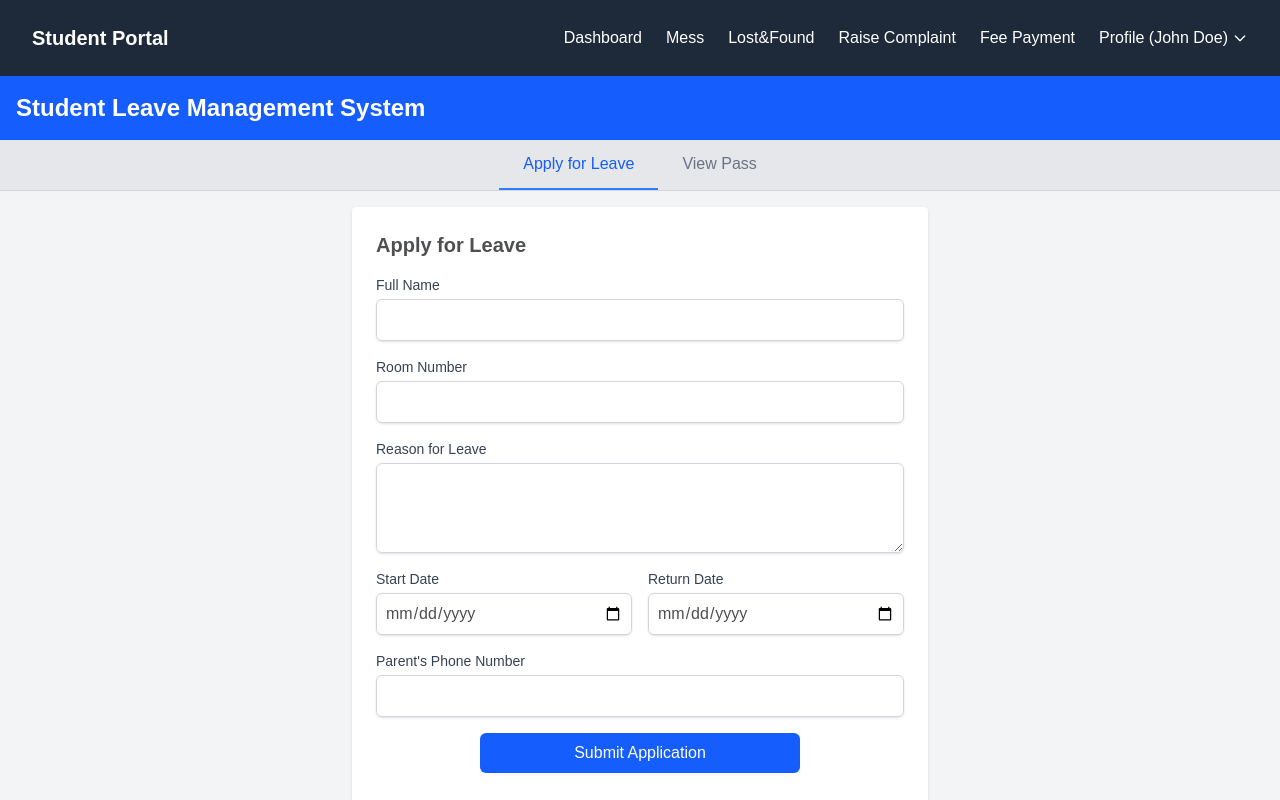
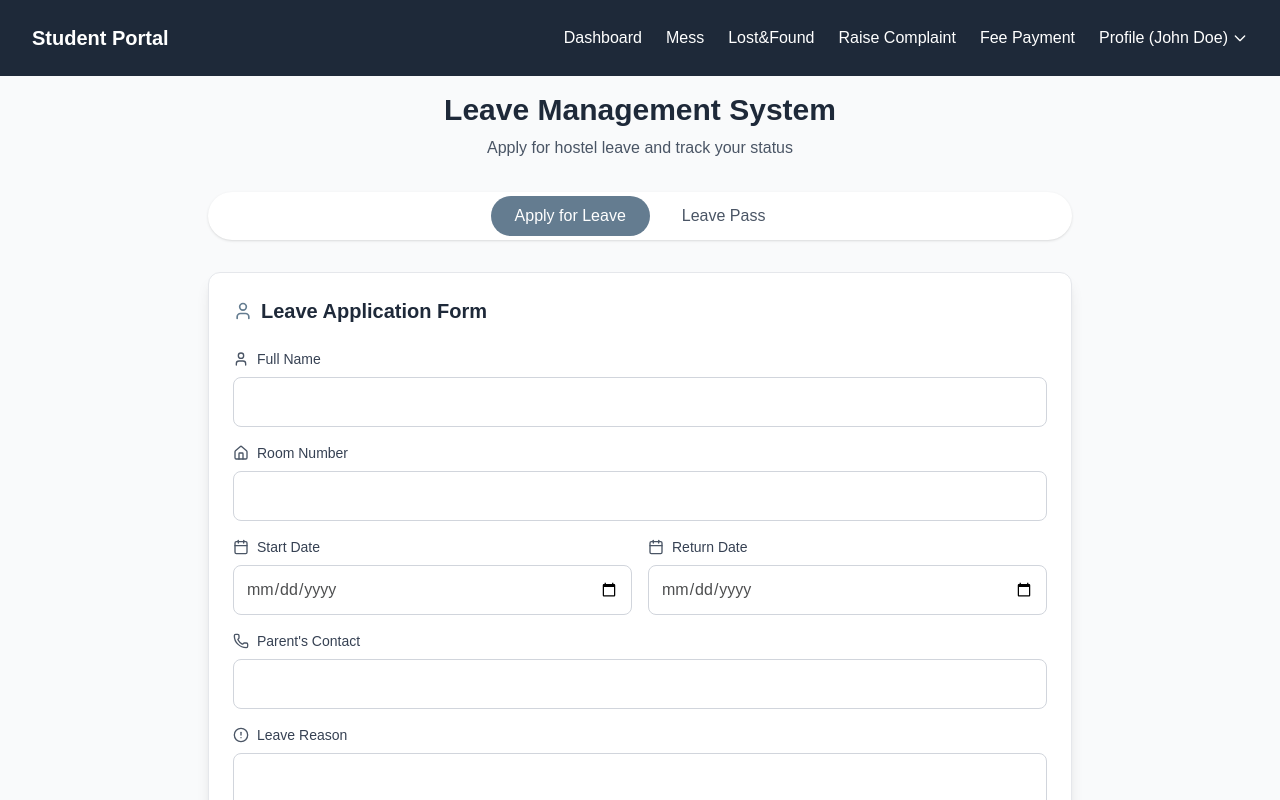
Before and after one commit to GKA-exe/webathon-3.0, a Next.js app in the folder frontend/: page /student/leave in a window 1280 px wide. Shown: the top 800 px of the page. Built offline with nearby package versions, Linux system fonts and the light colour scheme.

Commit message:
changed some designs

```diff
--- a/frontend/src/app/student/leave/page.jsx
+++ b/frontend/src/app/student/leave/page.jsx
@@ -1,11 +1,9 @@
 "use client";
 import React, { useState } from 'react';
+import { Home, Calendar, User, Phone, AlertCircle, CheckCircle } from 'lucide-react';
 
 const LeaveApplicationSystem = () => {
-  // State for managing active panel
   const [activePanel, setActivePanel] = useState('form');
-
-  // State for form data
   const [formData, setFormData] = useState({
     name: '',
     roomNo: '',
@@ -15,229 +13,222 @@ const LeaveApplicationSystem = () => {
     parentPhoneNumber: ''
   });
 
-  // State for leave status
-  const [leaveStatus, setLeaveStatus] = useState({
-    isSubmitted: false,
-    isApproved: false,
-  });
-
-  // Handle form input changes
   const handleInputChange = (e) => {
     const { name, value } = e.target;
-    setFormData({
-      ...formData,
-      [name]: value
-    });
+    setFormData({ ...formData, [name]: value });
   };
 
-  // Handle form submission
   const handleSubmit = (e) => {
     e.preventDefault();
-    // In a real app, you would send this data to a server
-    // For demo purposes, we'll just mark it as submitted
-    setLeaveStatus({
-      ...leaveStatus,
-      isSubmitted: true,
-      isApproved: true // Auto-approve for demo purposes
-    });
-    alert('Leave application submitted successfully!');
-    // Automatically switch to the pass panel to show the result
     setActivePanel('pass');
   };
 
   return (
-    <div className="flex flex-col min-h-screen bg-gray-100">
-      <header className="bg-blue-600 text-white p-4">
-        <h1 className="text-2xl font-bold">Student Leave Management System</h1>
+    <div className="min-h-screen w-full bg-gray-50 ">
+      <div className="max-w-4xl mx-auto p-4 ">
+        {/* Header */}
+        <header className="mb-8 text-center">
+          <h1 className="text-3xl font-bold text-gray-800 mb-2">
+            Leave Management System
+          </h1>
+          <p className="text-gray-600">
+            Apply for hostel leave and track your status
+          </p>
         </header>
 
-      {/* Navigation Tabs - Now tabs instead of buttons */}
-      <div className="bg-gray-200 border-b border-gray-300">
-  <div className="flex justify-center max-w-3xl mx-auto">
-    <div
-      className={`px-6 py-3 cursor-pointer ${activePanel === 'form' ? 'border-b-2 border-blue-500 text-blue-600 font-medium' : 'text-gray-500'}`}
+        {/* Navigation */}
+        <div className="bg-white rounded-full p-1 mb-8 shadow-sm">
+          <div className="flex justify-center gap-2">
+            <button
               onClick={() => setActivePanel('form')}
+              className={`px-6 py-2 rounded-full transition-colors ${
+                activePanel === 'form'
+                  ? 'bg-primary text-white'
+                  : 'text-gray-600 hover:bg-gray-100'
+              }`}
             >
               Apply for Leave
-    </div>
-    <div
-      className={`px-6 py-3 cursor-pointer ${activePanel === 'pass' ? 'border-b-2 border-blue-500 text-blue-600 font-medium' : 'text-gray-500'}`}
+            </button>
+            <button
               onClick={() => setActivePanel('pass')}
+              className={`px-6 py-2 rounded-full transition-colors ${
+                activePanel === 'pass'
+                  ? 'bg-primary text-white'
+                  : 'text-gray-600 hover:bg-gray-100'
+              }`}
             >
-      View Pass
-    </div>
+              Leave Pass
+            </button>
           </div>
         </div>
 
+        {/* Form Panel */}
+        {activePanel === 'form' && (
+          <div className="bg-white rounded-xl p-6 shadow-lg border border-gray-200">
+            <h2 className="text-xl font-semibold mb-6 flex items-center gap-2 text-gray-800">
+              <User size={20} className="text-primary" />
+              Leave Application Form
+            </h2>
 
-      {/* Main Content Area - Centered with reduced width */}
-      <div className="p-4 flex-1 flex justify-center">
-        {/* Leave Application Form Panel */}
-        {activePanel === 'form' && (
-          <div className="w-full max-w-xl mx-auto bg-white p-6 rounded shadow">
-            <h2 className="text-xl font-bold mb-4">Apply for Leave</h2>
-            <form onSubmit={handleSubmit} className="space-y-4">
-              <div>
-                <label className="block text-sm font-medium text-gray-700">Full Name</label>
+            <form onSubmit={handleSubmit} className="space-y-6">
+              <div className="space-y-4">
+                {/* Name Field */}
+                <div className="space-y-2">
+                  <label className="text-sm font-medium text-gray-700 flex items-center gap-2">
+                    <User size={16} className="text-gray-600" /> Full Name
+                  </label>
                   <input
                     type="text"
                     name="name"
                     value={formData.name}
                     onChange={handleInputChange}
-                  className="mt-1 block w-full border border-gray-300 rounded-md shadow-sm p-2"
+                    className="w-full p-3 rounded-lg border border-gray-300 focus:ring-2 focus:ring-blue-500 focus:border-blue-500 bg-white"
                     required
                   />
                 </div>
 
-              <div>
-                <label className="block text-sm font-medium text-gray-700">Room Number</label>
+                {/* Room Number */}
+                <div className="space-y-2">
+                  <label className="text-sm font-medium text-gray-700 flex items-center gap-2">
+                    <Home size={16} className="text-gray-600" /> Room Number
+                  </label>
                   <input
                     type="text"
                     name="roomNo"
                     value={formData.roomNo}
                     onChange={handleInputChange}
-                  className="mt-1 block w-full border border-gray-300 rounded-md shadow-sm p-2"
+                    className="w-full p-3 rounded-lg border border-gray-300 focus:ring-2 focus:ring-blue-500 focus:border-blue-500 bg-white"
                     required
                   />
                 </div>
 
-              <div>
-                <label className="block text-sm font-medium text-gray-700">Reason for Leave</label>
+                {/* Leave Dates */}
+                <div className="grid grid-cols-1 md:grid-cols-2 gap-4">
+                  <div className="space-y-2">
+                    <label className="text-sm font-medium text-gray-700 flex items-center gap-2">
+                      <Calendar size={16} className="text-gray-600" /> Start Date
+                    </label>
+                    <input
+                      type="date"
+                      name="startDate"
+                      value={formData.startDate}
+                      onChange={handleInputChange}
+                      className="w-full p-3 rounded-lg border border-gray-300 focus:ring-2 focus:ring-blue-500 focus:border-blue-500 bg-white"
+                      required
+                    />
+                  </div>
+                  <div className="space-y-2">
+                    <label className="text-sm font-medium text-gray-700 flex items-center gap-2">
+                      <Calendar size={16} className="text-gray-600" /> Return Date
+                    </label>
+                    <input
+                      type="date"
+                      name="returnDate"
+                      value={formData.returnDate}
+                      onChange={handleInputChange}
+                      className="w-full p-3 rounded-lg border border-gray-300 focus:ring-2 focus:ring-blue-500 focus:border-blue-500 bg-white"
+                      required
+                    />
+                  </div>
+                </div>
+
+                {/* Parent Contact */}
+                <div className="space-y-2">
+                  <label className="text-sm font-medium text-gray-700 flex items-center gap-2">
+                    <Phone size={16} className="text-gray-600" /> Parent's Contact
+                  </label>
+                  <input
+                    type="tel"
+                    name="parentPhoneNumber"
+                    value={formData.parentPhoneNumber}
+                    onChange={handleInputChange}
+                    className="w-full p-3 rounded-lg border border-gray-300 focus:ring-2 focus:ring-blue-500 focus:border-blue-500 bg-white"
+                    required
+                  />
+                </div>
+
+                {/* Reason */}
+                <div className="space-y-2">
+                  <label className="text-sm font-medium text-gray-700 flex items-center gap-2">
+                    <AlertCircle size={16} className="text-gray-600" /> Leave Reason
+                  </label>
                   <textarea
                     name="reason"
                     value={formData.reason}
                     onChange={handleInputChange}
                     rows="3"
-                  className="mt-1 block w-full border border-gray-300 rounded-md shadow-sm p-2"
+                    className="w-full p-3 rounded-lg border border-gray-300 focus:ring-2 focus:ring-blue-500 focus:border-blue-500 bg-white"
                     required
                   ></textarea>
                 </div>
-
-              <div className="grid grid-cols-1 md:grid-cols-2 gap-4">
-                <div>
-                  <label className="block text-sm font-medium text-gray-700">Start Date</label>
-                  <input
-                    type="date"
-                    name="startDate"
-                    value={formData.startDate}
-                    onChange={handleInputChange}
-                    className="mt-1 block w-full border border-gray-300 rounded-md shadow-sm p-2"
-                    required
-                  />
               </div>
 
-                <div>
-                  <label className="block text-sm font-medium text-gray-700">Return Date</label>
-                  <input
-                    type="date"
-                    name="returnDate"
-                    value={formData.returnDate}
-                    onChange={handleInputChange}
-                    className="mt-1 block w-full border border-gray-300 rounded-md shadow-sm p-2"
-                    required
-                  />
-                </div>
-              </div>
-
-              <div>
-                <label className="block text-sm font-medium text-gray-700">Parent's Phone Number</label>
-                <input
-                  type="tel"
-                  name="parentPhoneNumber"
-                  value={formData.parentPhoneNumber}
-                  onChange={handleInputChange}
-                  className="mt-1 block w-full border border-gray-300 rounded-md shadow-sm p-2"
-                  required
-                />
-              </div>
-
-              <div>
               <button
                 type="submit"
-                    className="bg-blue-600 text-white py-2 px-6 rounded-md hover:bg-blue-700 focus:outline-none focus:ring-2 focus:ring-blue-500 mb-2 w-full max-w-xs mx-auto block"
+                className="w-full py-3 px-6 bg-primary text-white rounded-lg font-semibold hover:bg-teritary transition-colors"
               >
                 Submit Application
               </button>
-              </div>
             </form>
           </div>
         )}
 
         {/* Pass Panel */}
         {activePanel === 'pass' && (
-          <div className="w-full max-w-md bg-white p-6 rounded-lg shadow-md">
-            <h2 className="text-xl font-bold mb-4">Leave Pass</h2>
+          <div className="bg-white rounded-xl p-6 shadow-lg border border-gray-200">
+            <h2 className="text-xl font-semibold mb-6 flex items-center gap-2 text-gray-800">
+              <CheckCircle size={20} className="text-green-600" />
+              Leave Pass
+            </h2>
 
-            {leaveStatus.isSubmitted ? (
-              leaveStatus.isApproved ? (
-                <div className="border-2 border-green-500 p-6 rounded-lg">
-                  <div className="flex justify-between items-center mb-4">
-                    <h3 className="text-lg font-bold text-green-600">APPROVED</h3>
-                    <div className="bg-green-100 text-green-800 px-3 py-1 rounded-full text-sm font-semibold">
-                      Valid Pass
+            <div className="space-y-6">
+              {/* Approval Header */}
+              <div className="bg-green-50 p-4 rounded-lg border border-green-200">
+                <div className="flex items-center gap-2 text-green-700">
+                  <CheckCircle size={20} />
+                  <span className="font-semibold">Leave Approved</span>
                 </div>
               </div>
 
+              {/* Pass Details */}
               <div className="space-y-4">
                 <div className="grid grid-cols-1 md:grid-cols-2 gap-4">
-                      <div>
-                        <p className="text-sm text-gray-500">Student Name</p>
-                        <p className="font-medium">{formData.name}</p>
+                  <div className="space-y-1">
+                    <p className="text-sm text-gray-600">Student Name</p>
+                    <p className="font-medium text-gray-800">{formData.name}</p>
                   </div>
-                      <div>
-                        <p className="text-sm text-gray-500">Room Number</p>
-                        <p className="font-medium">{formData.roomNo}</p>
+                  <div className="space-y-1">
+                    <p className="text-sm text-gray-600">Room Number</p>
+                    <p className="font-medium text-gray-800">{formData.roomNo}</p>
                   </div>
                 </div>
 
-                    <div>
-                      <p className="text-sm text-gray-500">Leave Reason</p>
-                      <p className="font-medium">{formData.reason}</p>
+                <div className="space-y-1">
+                  <p className="text-sm text-gray-600">Leave Period</p>
+                  <p className="font-medium text-gray-800">
+                    {formData.startDate} to {formData.returnDate}
+                  </p>
                 </div>
 
-                    <div className="grid grid-cols-1 md:grid-cols-2 gap-4">
-                      <div>
-                        <p className="text-sm text-gray-500">From Date</p>
-                        <p className="font-medium">{formData.startDate}</p>
+                <div className="space-y-1">
+                  <p className="text-sm text-gray-600">Emergency Contact</p>
+                  <p className="font-medium text-gray-800">{formData.parentPhoneNumber}</p>
                 </div>
-                      <div>
-                        <p className="text-sm text-gray-500">To Date</p>
-                        <p className="font-medium">{formData.returnDate}</p>
+
+                <div className="space-y-1">
+                  <p className="text-sm text-gray-600">Approved By</p>
+                  <p className="font-medium text-gray-800">Hostel Administration</p>
                 </div>
               </div>
 
-                    <div>
-                      <p className="text-sm text-gray-500">Emergency Contact</p>
-                      <p className="font-medium">{formData.parentPhoneNumber}</p>
+              {/* Verification Note */}
+              <div className="p-4 bg-gray-50 rounded-lg border border-gray-200">
+                <p className="text-sm text-gray-600">
+                  Present this pass when leaving and returning to the hostel.
+                  Keep your parent's contact number accessible for verification.
+                </p>
               </div>
             </div>
-
-                  <div className="mt-6 pt-4 border-t border-gray-200">
-                    <div className="flex flex-col md:flex-row md:justify-between">
-                      <div className="mb-4 md:mb-0">
-                        <p className="text-sm text-gray-500">Approved By</p>
-                        <p className="font-medium">Hostel Warden</p>
-                      </div>
-                      <div className="md:text-right">
-                        <p className="text-sm text-gray-500">Approval Date</p>
-                        <p className="font-medium">{new Date().toLocaleDateString()}</p>
-                      </div>
-                    </div>
-                  </div>
-                </div>
-              ) : (
-                <div className="text-center py-8">
-                  <div className="bg-red-100 text-red-800 p-4 rounded-lg inline-block mb-4">
-                    <p className="font-bold">You have no approved leave</p>
-                  </div>
-                  <p className="text-gray-600">Your leave application was not approved. Please contact the hostel administration for more details.</p>
-                </div>
-              )
-            ) : (
-              <div className="text-center py-8">
-                <p className="text-gray-600">You haven't submitted a leave application yet. Please go to the "Apply for Leave" section to submit one.</p>
-              </div>
-            )}
           </div>
         )}
       </div>
```
Lines whose indentation alone changed are shown as unchanged.
